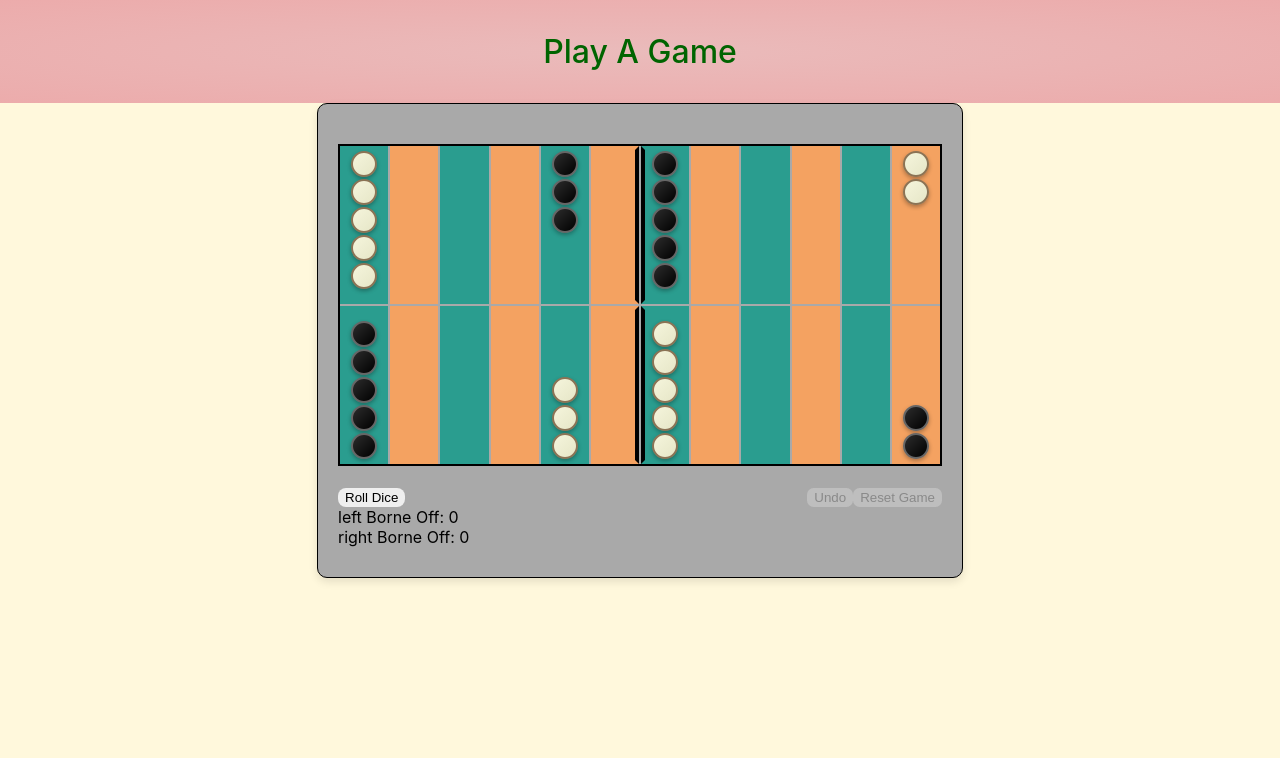
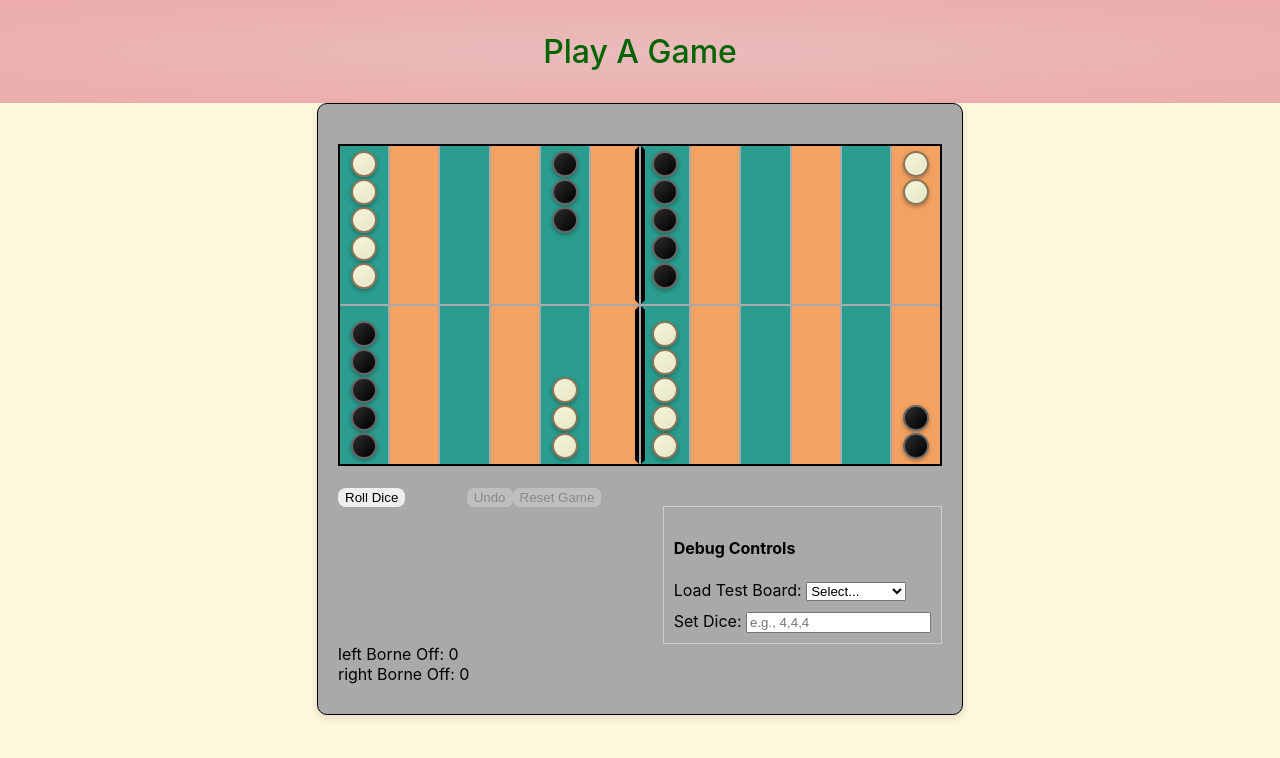
Before and after one commit to annmarie/play_a_game, a React (Vite) app: page /backgammon in a window 1280 px wide. Shown: the top 758 px of the page. Built offline with nearby package versions, Linux system fonts and the light colour scheme.

Commit message:
added debugging

```diff
--- /dev/null
+++ b/src/Backgammon/boardEncoder.js
@@ -0,0 +1,26 @@
+// Encode/decode board state to/from URL
+export const encodeBoardState = (state) => {
+  const data = {
+    points: state.points.map(p => ({ id: p.id, checkers: p.checkers, player: p.player })),
+    checkersOnBar: state.checkersOnBar,
+    checkersBornOff: state.checkersBornOff,
+    player: state.player,
+    diceValue: state.diceValue
+  };
+  return btoa(JSON.stringify(data));
+};
+
+export const decodeBoardState = (encoded) => {
+  try {
+    return JSON.parse(atob(encoded));
+  } catch {
+    return null;
+  }
+};
+
+// Usage: Add ?board=<encoded> to URL to load specific board
+export const loadBoardFromURL = () => {
+  const params = new URLSearchParams(window.location.search);
+  const encoded = params.get('board');
+  return encoded ? decodeBoardState(encoded) : null;
+};
--- a/src/Backgammon/index.jsx
+++ b/src/Backgammon/index.jsx
@@ -5,17 +5,31 @@ import {
   ROLL_DICE_BUTTON_TEXT,
   PLAYER_LEFT, PLAYER_RIGHT
 } from './globals';
-import { makeMove, rollDice, undoRoll, togglePlayerRoll, resetGame, selectSpot } from './slice';
+import { makeMove, rollDice, undoRoll, togglePlayerRoll, resetGame, selectSpot, loadTestBoard, setCustomDice } from './slice';
 import Dice from './Dice';
 import Board from './Board';
 import Checker from './Checker';
 import './layout.css';
 import { useDispatch } from 'react-redux';
 import Header from '../Header';
+import { testBoards } from './testBoards';
+import { decodeBoardState } from './boardEncoder';
 
 const Backgammon = () => {
   const dispatch = useDispatch();
   const state = useSelector((state) => state.backgammon);
+
+  useEffect(() => {
+    // Load board from URL if present
+    const params = new URLSearchParams(window.location.search);
+    const encoded = params.get('board');
+    if (encoded) {
+      const boardState = decodeBoardState(encoded);
+      if (boardState) {
+        dispatch(loadTestBoard(boardState));
+      }
+    }
+  }, [dispatch]);
 
   useEffect(() => {
     const handleKeyDown = (e) => {
@@ -120,6 +134,33 @@ const Backgammon = () => {
             {RESET_BUTTON_TEXT}
           </button>
         </div>
+
+        {/* Debug Controls */}
+        <div className="debug-controls" style={{ marginTop: '20px', padding: '10px', border: '1px solid #ccc' }}>
+          <h4>Debug Controls</h4>
+          <div>
+            <label>Load Test Board: </label>
+            <select onChange={(e) => e.target.value && dispatch(loadTestBoard(testBoards[e.target.value]))}>
+              <option value="">Select...</option>
+              <option value="bearOffTest">Bear Off Test</option>
+              <option value="endGame">End Game</option>
+            </select>
+          </div>
+          <div style={{ marginTop: '10px' }}>
+            <label>Set Dice: </label>
+            <input
+              type="text"
+              placeholder="e.g., 4,4,4"
+              onKeyPress={(e) => {
+                if (e.key === 'Enter') {
+                  const dice = e.target.value.split(',').map(n => parseInt(n.trim())).filter(n => n >= 1 && n <= 6);
+                  if (dice.length > 0) dispatch(setCustomDice(dice));
+                  e.target.value = '';
+                }
+              }}
+            />
+          </div>
+        </div>
       </div>
 
       <div className="backgammon-borne-off">
--- a/src/Backgammon/slice.js
+++ b/src/Backgammon/slice.js
@@ -33,6 +33,20 @@ export const slice = createSlice({
     undoRoll: (state) => reduceUndo(state),
     togglePlayerRoll: (state) => ({ ...state, player: togglePlayer(state.player), diceValue: null }),
     resetGame: () => ({ ...initialState, board: initializeBoard() }),
+    loadTestBoard: (state, action) => ({
+      ...state,
+      ...action.payload,
+      potentialMoves: action.payload.diceValue ?
+        findPotentialMoves(action.payload.points, action.payload.player, action.payload.diceValue, action.payload.checkersOnBar) : {},
+      selectedSpot: null,
+      potentialSpots: []
+    }),
+    setCustomDice: (state, action) => ({
+      ...state,
+      diceValue: action.payload,
+      potentialMoves: state.player ?
+        findPotentialMoves(state.points, state.player, action.payload, state.checkersOnBar) : {}
+    }),
   },
 });
 
@@ -245,6 +259,6 @@ function reduceRollDice(state) {
   return { ...state, diceValue, potentialMoves, player };
 }
 
-export const { makeMove, rollDice, undoRoll, togglePlayerRoll, resetGame, selectSpot } = slice.actions;
+export const { makeMove, rollDice, undoRoll, togglePlayerRoll, resetGame, selectSpot, loadTestBoard, setCustomDice } = slice.actions;
 
 export default slice.reducer;
--- /dev/null
+++ b/src/Backgammon/testBoards.js
@@ -0,0 +1,49 @@
+import { PLAYER_LEFT, PLAYER_RIGHT } from './globals';
+
+export const testBoards = {
+  bearOffTest: {
+    points: Array.from({ length: 24 }, (_, i) => {
+      const id = i + 1;
+      let checkers = 0;
+      let player = null;
+
+      // Right player in home board
+      if (id === 7) { checkers = 5; player = PLAYER_RIGHT; }
+      if (id === 8) { checkers = 5; player = PLAYER_RIGHT; }
+      if (id === 9) { checkers = 2; player = PLAYER_RIGHT; }
+      if (id === 10) { checkers = 2; player = PLAYER_RIGHT; }
+      if (id === 11) { checkers = 1; player = PLAYER_RIGHT; }
+
+      // Left player scattered
+      if (id === 19) { checkers = 5; player = PLAYER_LEFT; }
+      if (id === 20) { checkers = 3; player = PLAYER_LEFT; }
+      if (id === 21) { checkers = 2; player = PLAYER_LEFT; }
+      if (id === 22) { checkers = 3; player = PLAYER_LEFT; }
+      if (id === 23) { checkers = 2; player = PLAYER_LEFT; }
+
+      return { id, checkers, player };
+    }),
+    checkersOnBar: { [PLAYER_LEFT]: 0, [PLAYER_RIGHT]: 0 },
+    player: PLAYER_RIGHT,
+    diceValue: [4, 4, 4]
+  },
+
+  endGame: {
+    points: Array.from({ length: 24 }, (_, i) => {
+      const id = i + 1;
+      let checkers = 0;
+      let player = null;
+
+      if (id === 23) { checkers = 2; player = PLAYER_LEFT; }
+      if (id === 24) { checkers = 1; player = PLAYER_LEFT; }
+      if (id === 11) { checkers = 1; player = PLAYER_RIGHT; }
+      if (id === 12) { checkers = 2; player = PLAYER_RIGHT; }
+
+      return { id, checkers, player };
+    }),
+    checkersOnBar: { [PLAYER_LEFT]: 0, [PLAYER_RIGHT]: 0 },
+    checkersBornOff: { [PLAYER_LEFT]: 12, [PLAYER_RIGHT]: 12 },
+    player: PLAYER_LEFT,
+    diceValue: [6, 5]
+  }
+};
```
